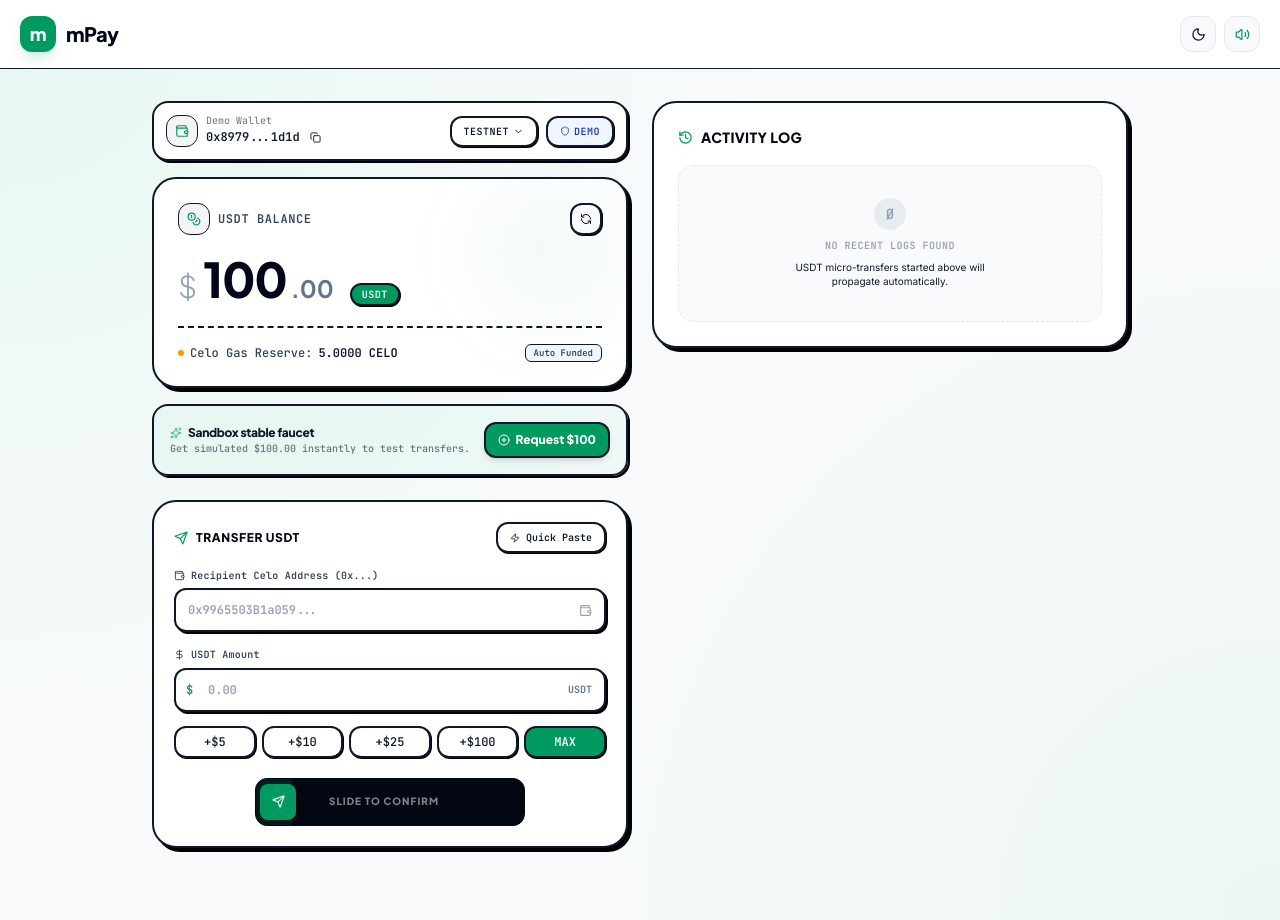
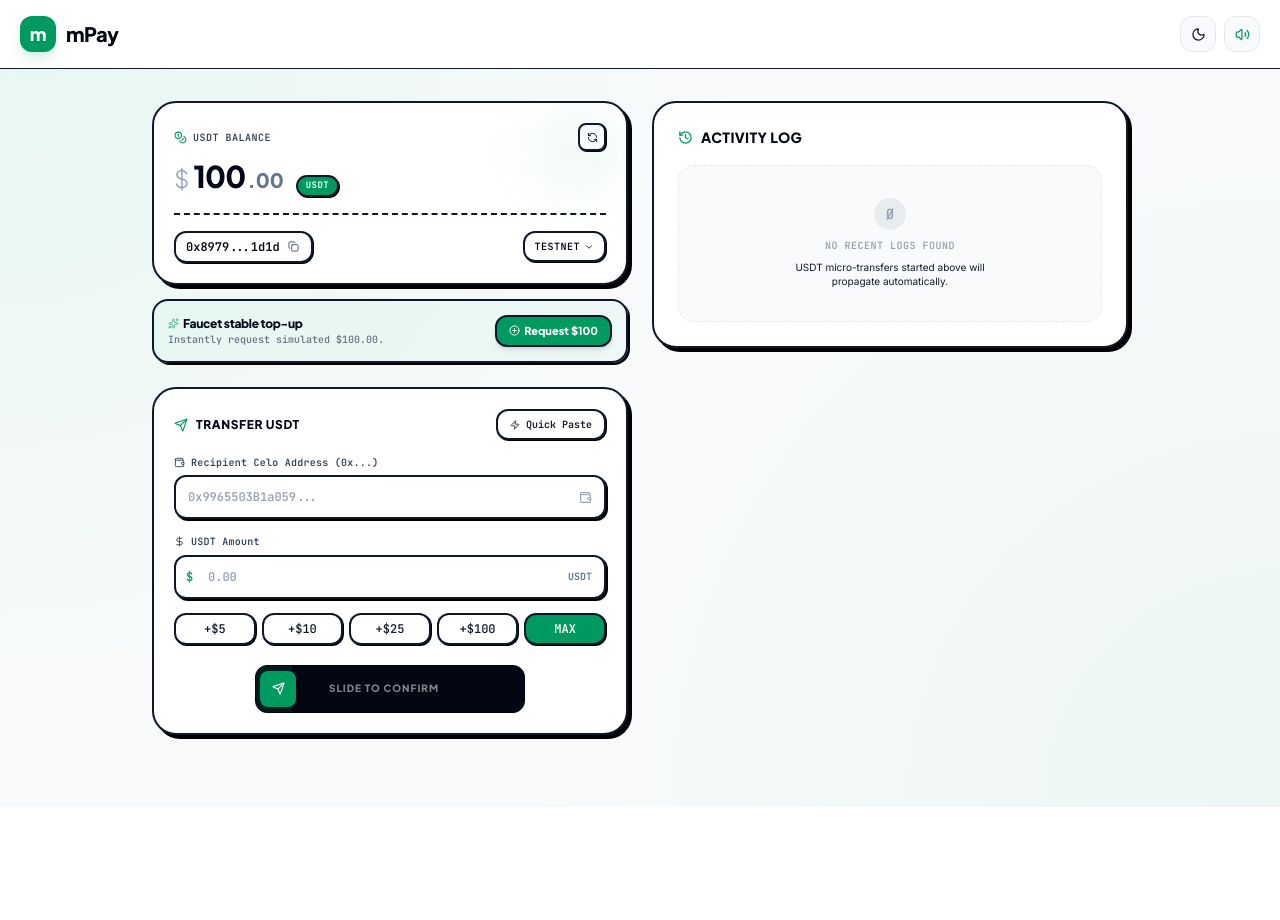
Before and after one commit to samuelchimmy/mpay, a React (Vite) app: page / in a window 1280 px wide. After the commit the page ends 807 px from the top, so only its background shows below. Built offline with nearby package versions, Linux system fonts and the light colour scheme.

Commit message:
refactor(components): simplify BalanceCard UI
Remove unused CELO balance and sandbox toggle controls to streamline the balance display.

```diff
--- a/src/components/BalanceCard.tsx
+++ b/src/components/BalanceCard.tsx
@@ -1,6 +1,6 @@
 import React, { useState } from 'react';
 import { NetworkType } from '../types';
-import { RefreshCcw, Coins, PlusCircle, Sparkles, Copy, Check, Shield, ShieldCheck, Wallet, ChevronDown } from 'lucide-react';
+import { RefreshCcw, Coins, PlusCircle, Sparkles, Copy, Check, ChevronDown } from 'lucide-react';
 import { sound } from '../utils/sounds';
 import { motion, AnimatePresence } from 'motion/react';
 
@@ -20,14 +20,11 @@ interface BalanceCardProps {
 
 export const BalanceCard: React.FC<BalanceCardProps> = ({
   usdtBalance,
-  celoBalance,
   network,
-  isSandbox,
   address,
   theme,
   onFaucetClaim,
   onRefreshBalances,
-  onToggleSandbox,
   onSwitchNetwork,
   onConnect
 }) => {
@@ -38,10 +35,6 @@ export const BalanceCard: React.FC<BalanceCardProps> = ({
 
   const formatUSDT = (val: number) => {
     return val.toLocaleString('en-US', { minimumFractionDigits: 2, maximumFractionDigits: 2 });
-  };
-
-  const formatCELO = (val: number) => {
-    return val.toLocaleString('en-US', { minimumFractionDigits: 4, maximumFractionDigits: 4 });
   };
 
   const handleClaim = () => {
@@ -76,40 +69,92 @@ export const BalanceCard: React.FC<BalanceCardProps> = ({
   };
 
   return (
-    <div className="w-full flex flex-col gap-4" id="mpay-balance">
+    <div className="w-full flex flex-col gap-3.5" id="mpay-balance">
 
-      {/* Wallet Status & Network Switcher Bar (Thick Solid Controls) */}
-      <div className={`w-full rounded-2xl p-3 border-2 flex flex-col sm:flex-row sm:items-center justify-between gap-3 ${
+      {/* Primary Integrated Balance Card (USDT UP, WALLET DOWN, Sleek & Compact) */}
+      <div className={`relative w-full rounded-[24px] p-5 transition-all border-2 ${
         theme === 'dark'
-          ? 'bg-slate-900 border-gray-800'
-          : 'bg-white border-slate-900 shadow-[2px_2px_0px_0px_rgba(0,0,0,1)]'
+          ? 'bg-slate-950 border-white shadow-[4px_4px_0px_0px_#009A60]'
+          : 'bg-white border-slate-900 shadow-[4px_4px_0px_0px_rgba(0,0,0,1)]'
+      } overflow-hidden`}>
+
+        {/* Decorative subtle ambient color flare */}
+        <div className="absolute top-0 right-0 w-24 h-24 bg-minipay-green/5 rounded-full filter blur-xl pointer-events-none" />
+
+        {/* --- SECTION 1: USDT BALANCE (UP) --- */}
+        <div className="flex items-center justify-between relative z-10 w-full animate-fade-in">
+          <div className="flex items-center gap-1.5">
+            <Coins size={13} className="text-minipay-emerald" />
+            <span className={`font-mono text-[10px] font-black uppercase tracking-wider ${
+              theme === 'dark' ? 'text-gray-300' : 'text-gray-700'
             }`}>
-
-        {/* Wallet connection status / representation */}
-        <div className="flex items-center gap-2">
-          <div className={`w-8 h-8 rounded-xl flex items-center justify-center ${
-            theme === 'dark' ? 'bg-gray-800' : 'bg-gray-100 border border-slate-900'
-          }`}>
-            <Wallet size={14} className={address ? 'text-minipay-green' : 'text-gray-400'} />
+              USDT Balance
+            </span>
           </div>
 
+          <motion.button
+            whileHover={{ scale: 1.08 }}
+            whileTap={{ scale: 0.92 }}
+            transition={{ type: "spring", stiffness: 450, damping: 20 }}
+            onClick={handleRefresh}
+            className={`w-7 h-7 rounded-lg flex items-center justify-center transition-all cursor-pointer ${
+              theme === 'dark'
+                ? 'bg-gray-900 border-white text-white hover:bg-slate-800'
+                : 'bg-gray-50 border-slate-900 text-slate-950 hover:bg-gray-100 shadow-[1px_1px_0px_0px_rgba(0,0,0,1)]'
+            } border-2`}
+            title="Update balance info"
+          >
+            <RefreshCcw size={11} className={`${refreshing ? 'animate-spin text-minipay-green' : ''}`} />
+          </motion.button>
+        </div>
+
+        {/* Dynamic Compact Typography Balance */}
+        <div className="mt-2.5 flex items-baseline gap-0.5 relative z-10 select-none">
+          <span className={`font-display font-light text-2xl mr-0.5 ${
+            theme === 'dark' ? 'text-gray-400' : 'text-slate-400'
+          }`}>
+            $
+          </span>
+          <span className={`font-display font-black text-3xl tracking-tight leading-none ${
+            theme === 'dark' ? 'text-white' : 'text-slate-950'
+          }`}>
+            {formatUSDT(usdtBalance).split('.')[0]}
+          </span>
+          <span className={`font-display font-extrabold text-xl ${
+            theme === 'dark' ? 'text-gray-300' : 'text-slate-500'
+          }`}>
+            .{formatUSDT(usdtBalance).split('.')[1]}
+          </span>
+          <span className="ml-2.5 font-mono text-[9px] font-black text-white bg-minipay-green border-2 border-slate-900 px-2 py-0.5 rounded-full uppercase tracking-wider shadow-[1px_1px_0px_0px_rgba(0,0,0,1)]">
+            USDT
+          </span>
+        </div>
+
+        {/* Divider separating up and down sections */}
+        <div className={`my-4 border-t-2 border-dashed ${
+          theme === 'dark' ? 'border-gray-800' : 'border-slate-900'
+        }`} />
+
+        {/* --- SECTION 2: CONTROLS & WALLET INFO (DOWN) --- */}
+        <div className="flex items-center justify-between gap-3 relative z-10">
+
+          {/* Address with copy button only (No Demo titles!) */}
+          <div className="flex items-center gap-1.5">
             {address ? (
-            <div className="flex flex-col">
-              <span className={`text-[10px] font-mono leading-none ${theme === 'dark' ? 'text-gray-400' : 'text-gray-500'}`}>
-                {isSandbox ? "Demo Wallet" : "Web3 Connected"}
-              </span>
-              <div className="flex items-center gap-1.5 mt-0.5">
-                <span className={`font-mono text-xs font-black select-all ${theme === 'dark' ? 'text-white' : 'text-slate-900'}`}>
-                  {formatAddress(address)}
-                </span>
+              <div className={`flex items-center gap-1.5 px-2.5 py-1.5 rounded-xl border-2 font-mono text-xs font-black ${
+                theme === 'dark'
+                  ? 'bg-gray-900 border-white text-white'
+                  : 'bg-white border-slate-900 text-slate-950 shadow-[1px_1px_0px_0px_rgba(0,0,0,1)]'
+              }`}>
+                <span>{formatAddress(address)}</span>
 
                 <button
                   type="button"
                   onClick={handleCopyAddress}
-                  className={`p-1 rounded-md transition-all cursor-pointer hover:bg-minipay-green/10 ${
-                    theme === 'dark' ? 'text-gray-400 hover:text-white' : 'text-gray-650 hover:text-minipay-emerald'
+                  className={`p-0.5 rounded transition-all cursor-pointer hover:bg-minipay-green/10 ${
+                    theme === 'dark' ? 'text-gray-450 hover:text-white' : 'text-slate-600 hover:text-minipay-emerald'
                   }`}
-                  title="Copy Celo Address"
+                  title="Copy address"
                 >
                   {copied ? (
                     <Check size={11} className="text-minipay-green animate-bounce" />
@@ -117,7 +162,6 @@ export const BalanceCard: React.FC<BalanceCardProps> = ({
                     <Copy size={11} />
                   )}
                 </button>
-              </div>
               </div>
             ) : (
               <button
@@ -127,15 +171,12 @@ export const BalanceCard: React.FC<BalanceCardProps> = ({
                 }}
                 className="font-display font-black text-xs text-minipay-emerald flex items-center gap-1 cursor-pointer hover:underline"
               >
-              Connect Celo Wallet
+                Connect Wallet
               </button>
             )}
           </div>
 
-        {/* Network & Demo Select Button row */}
-        <div className="flex items-center gap-2">
-
-          {/* Custom Solid Network Swapper */}
+          {/* Clean dropdown selector (Testnet/Mainnet) */}
           <div className="relative">
             <button
               type="button"
@@ -143,14 +184,14 @@ export const BalanceCard: React.FC<BalanceCardProps> = ({
                 sound.play('click');
                 setShowNetworkDropdown(!showNetworkDropdown);
               }}
-              className={`px-3 py-1.5 rounded-xl text-[10px] font-mono font-bold tracking-wider uppercase border-2 transition-all flex items-center gap-1 cursor-pointer ${
+              className={`px-2.5 py-1.5 rounded-xl text-[10px] font-mono font-bold tracking-wider uppercase border-2 transition-all flex items-center gap-1 cursor-pointer ${
                 theme === 'dark'
-                  ? 'bg-gray-800 border-gray-700 text-white hover:bg-gray-750'
-                  : 'bg-white border-slate-900 text-slate-900 shadow-[1px_1px_0px_0px_rgba(0,0,0,1)] hover:bg-gray-50'
+                  ? 'bg-gray-900 border-white text-white hover:bg-gray-800'
+                  : 'bg-white border-slate-900 text-slate-950 shadow-[1px_1px_0px_0px_rgba(0,0,0,1)] hover:bg-gray-50'
               }`}
             >
               <span>{network}</span>
-              <ChevronDown size={11} />
+              <ChevronDown size={10} />
             </button>
 
             <AnimatePresence>
@@ -160,10 +201,10 @@ export const BalanceCard: React.FC<BalanceCardProps> = ({
                   animate={{ opacity: 1, scale: 1, y: 0 }}
                   exit={{ opacity: 0, scale: 0.95, y: -4 }}
                   transition={{ type: "spring", stiffness: 450, damping: 25 }}
-                  className={`absolute right-0 mt-1 border-2 rounded-xl shadow-xl py-1 z-50 min-w-[140px] font-mono text-xs ${
+                  className={`absolute right-0 mt-1 border-2 rounded-xl shadow-xl py-1 z-50 min-w-[110px] font-mono text-xs ${
                     theme === 'dark'
-                      ? 'bg-minipay-slate border-gray-750 text-white shadow-black/40'
-                      : 'bg-white border-slate-900 text-slate-900 shadow-gray-200/50'
+                      ? 'bg-slate-900 border-white text-white shadow-black/60'
+                      : 'bg-white border-slate-900 text-slate-950 shadow-gray-200/50'
                   }`}
                 >
                   <button
@@ -173,7 +214,7 @@ export const BalanceCard: React.FC<BalanceCardProps> = ({
                       setShowNetworkDropdown(false);
                     }}
                     className={`w-full text-left px-3 py-1.5 flex items-center justify-between transition-all ${
-                      theme === 'dark' ? 'hover:bg-gray-700' : 'hover:bg-gray-100'
+                      theme === 'dark' ? 'hover:bg-slate-800' : 'hover:bg-gray-100'
                     } ${network === 'mainnet' ? 'font-black text-minipay-green bg-minipay-green/5' : ''}`}
                   >
                     <span>Mainnet</span>
@@ -186,7 +227,7 @@ export const BalanceCard: React.FC<BalanceCardProps> = ({
                       setShowNetworkDropdown(false);
                     }}
                     className={`w-full text-left px-3 py-1.5 flex items-center justify-between transition-all ${
-                      theme === 'dark' ? 'hover:bg-gray-700' : 'hover:bg-gray-100'
+                      theme === 'dark' ? 'hover:bg-slate-800' : 'hover:bg-gray-100'
                     } ${network === 'testnet' ? 'font-black text-minipay-green bg-minipay-green/5' : ''}`}
                   >
                     <span>Testnet</span>
@@ -197,133 +238,29 @@ export const BalanceCard: React.FC<BalanceCardProps> = ({
             </AnimatePresence>
           </div>
 
-          {/* Sandbox Toggle Pill */}
-          <button
-            onClick={() => {
-              sound.play('click');
-              onToggleSandbox();
-            }}
-            className={`px-3 py-1.5 rounded-xl text-[10px] font-mono font-black uppercase tracking-wider flex items-center gap-1 border-2 transition-all cursor-pointer ${
-              isSandbox
-                ? theme === 'dark'
-                  ? 'bg-blue-950/40 border-blue-800 text-blue-400'
-                  : 'bg-blue-50 border-slate-900 text-blue-800 shadow-[1px_1px_0px_0px_rgba(0,0,0,1)]'
-                : theme === 'dark'
-                  ? 'bg-emerald-950/40 border-emerald-900 text-emerald-400'
-                  : 'bg-emerald-50 border-slate-900 text-emerald-800 shadow-[1px_1px_0px_0px_rgba(0,0,0,1)]'
-            }`}
-          >
-            {isSandbox ? <Shield size={10} /> : <ShieldCheck size={10} />}
-            <span>{isSandbox ? "Demo" : "Real web3"}</span>
-          </button>
-
-        </div>
-      </div>
-
-      {/* Primary Balance Display Card (Thick high-contrast borders) */}
-      <div className={`relative w-full rounded-3xl p-6 transition-all border-2 ${
-        theme === 'dark'
-          ? 'bg-gradient-to-br from-minipay-slate to-slate-900 border-gray-800 shadow-xl'
-          : 'bg-white border-slate-900 shadow-[4px_4px_0px_0px_rgba(0,0,0,1)]'
-      } overflow-hidden`}>
-
-        {/* Decorative subtle background blur glow */}
-        <div className="absolute top-0 right-0 w-36 h-36 bg-minipay-green/5 rounded-full filter blur-2xl pointer-events-none" />
-
-        <div className="flex items-center justify-between relative z-10 w-full animate-fade-in">
-          <div className="flex items-center gap-2">
-            <div className={`w-8 h-8 rounded-xl flex items-center justify-center ${
-              theme === 'dark' ? 'bg-gray-800' : 'bg-gray-100 border border-slate-900'
-            }`}>
-              <Coins size={14} className="text-minipay-emerald" />
-            </div>
-            <span className={`font-mono text-xs font-bold uppercase tracking-wider ${
-              theme === 'dark' ? 'text-gray-400' : 'text-gray-700'
-            }`}>
-              USDT Balance
-            </span>
-          </div>
-
-          <motion.button
-            whileHover={{ scale: 1.08 }}
-            whileTap={{ scale: 0.92 }}
-            transition={{ type: "spring", stiffness: 450, damping: 20 }}
-            onClick={handleRefresh}
-            className={`w-8 h-8 rounded-xl flex items-center justify-center transition-all cursor-pointer ${
-              theme === 'dark'
-                ? 'bg-gray-800 border-gray-705 text-gray-300 hover:bg-gray-700'
-                : 'bg-gray-50 border-slate-900 text-slate-950 hover:bg-gray-100 shadow-[1px_1px_0px_0px_rgba(0,0,0,1)]'
-            } border-2`}
-            title="Update balance info"
-          >
-            <RefreshCcw size={12} className={`${refreshing ? 'animate-spin text-minipay-green' : ''}`} />
-          </motion.button>
-        </div>
-
-        {/* Dynamic Typography Balance details - NO "Stable" text */}
-        <div className="mt-5 flex items-baseline gap-1 relative z-10 select-none">
-          <span className={`font-display font-light text-3xl mr-0.5 ${
-            theme === 'dark' ? 'text-gray-500' : 'text-slate-400'
-          }`}>
-            $
-          </span>
-          <span className={`font-display font-black text-5xl tracking-tight leading-none ${
-            theme === 'dark' ? 'text-white' : 'text-slate-950'
-          }`}>
-            {formatUSDT(usdtBalance).split('.')[0]}
-          </span>
-          <span className={`font-display font-bold text-2xl ${
-            theme === 'dark' ? 'text-gray-400' : 'text-slate-500'
-          }`}>
-            .{formatUSDT(usdtBalance).split('.')[1]}
-          </span>
-          <span className="ml-3 font-mono text-[10px] font-black text-white bg-minipay-green border-2 border-slate-900 px-2.5 py-0.5 rounded-full uppercase tracking-wider shadow-[1px_1px_0px_0px_rgba(0,0,0,1)]">
-            USDT
-          </span>
-        </div>
-
-        {/* Native Gas display section */}
-        <div className={`mt-5 pt-4 border-t-2 border-dashed flex items-center justify-between text-xs font-mono relative z-10 ${
-          theme === 'dark' ? 'border-gray-800 text-gray-450' : 'border-slate-900 text-slate-700'
-        }`}>
-          <div className="flex items-center gap-1.5 font-medium">
-            <span className="w-1.5 h-1.5 rounded-full bg-amber-500" />
-            <span>Celo Gas Reserve:</span>
-            <span className={`font-black ${
-              theme === 'dark' ? 'text-white' : 'text-slate-900'
-            }`}>{formatCELO(celoBalance)} CELO</span>
-          </div>
-
-          {isSandbox && (
-            <span className={`text-[9px] font-bold px-2 py-0.5 rounded-md border ${
-              theme === 'dark' ? 'bg-blue-500/10 border-blue-500/20 text-blue-400' : 'bg-blue-50 border-slate-900 text-blue-750'
-            }`}>
-              Auto Funded
-            </span>
-          )}
         </div>
 
       </div>
 
       {/* Mini Faucet Strip */}
-      <div className={`w-full overflow-hidden flex items-center justify-between p-4 rounded-2xl border-2 transition-all ${
+      <div className={`w-full overflow-hidden flex items-center justify-between p-3.5 rounded-2xl border-2 transition-all ${
         theme === 'dark'
-          ? 'bg-minipay-slate/40 border-gray-800'
+          ? 'bg-slate-950 border-white shadow-[2px_2px_0px_0px_#009A60]'
           : 'bg-emerald-500/[0.04] border-slate-900 shadow-[2px_2px_0px_0px_rgba(0,0,0,1)]'
       }`}>
         <div className="flex flex-col gap-0.5">
-          <div className="flex items-center gap-1.5">
-            <Sparkles size={12} className="text-minipay-green animate-pulse" />
+          <div className="flex items-center gap-1">
+            <Sparkles size={11} className="text-minipay-green animate-pulse" />
             <span className={`font-display font-black text-xs tracking-tight ${
-              theme === 'dark' ? 'text-white' : 'text-slate-900'
+              theme === 'dark' ? 'text-white' : 'text-slate-950'
             }`}>
-              Sandbox stable faucet
+              Faucet stable top-up
             </span>
           </div>
           <span className={`text-[10px] font-mono leading-tight ${
-            theme === 'dark' ? 'text-gray-500' : 'text-gray-500 font-medium'
+            theme === 'dark' ? 'text-gray-400' : 'text-gray-500 font-medium'
           }`}>
-            Get simulated $100.00 instantly to test transfers.
+            Instantly request simulated $100.00.
           </span>
         </div>
 
@@ -333,12 +270,12 @@ export const BalanceCard: React.FC<BalanceCardProps> = ({
           transition={{ type: "spring", stiffness: 400, damping: 20 }}
           onClick={handleClaim}
           disabled={claiming}
-          className={`px-3 py-2 rounded-xl bg-minipay-green text-white font-display font-black text-xs flex items-center gap-1.5 shadow-md transition-all cursor-pointer border-2 border-slate-900 shadow-[1px_1px_0px_0px_rgba(0,0,0,1)] hover:bg-minipay-green-hover ${
+          className={`px-3 py-1.5 rounded-xl bg-minipay-green text-white font-display font-black text-[11px] flex items-center gap-1 shadow-md transition-all cursor-pointer border-2 border-slate-900 shadow-[1px_1px_0px_0px_rgba(0,0,0,1)] hover:bg-minipay-green-hover ${
             claiming ? 'opacity-50 pointer-events-none' : ''
           }`}
         >
-          <PlusCircle size={12} />
-          <span>{claiming ? "Topping up..." : "Request $100"}</span>
+          <PlusCircle size={11} />
+          <span>{claiming ? "Topping..." : "Request $100"}</span>
         </motion.button>
       </div>
 
```
Lines whose indentation alone changed are shown as unchanged.
